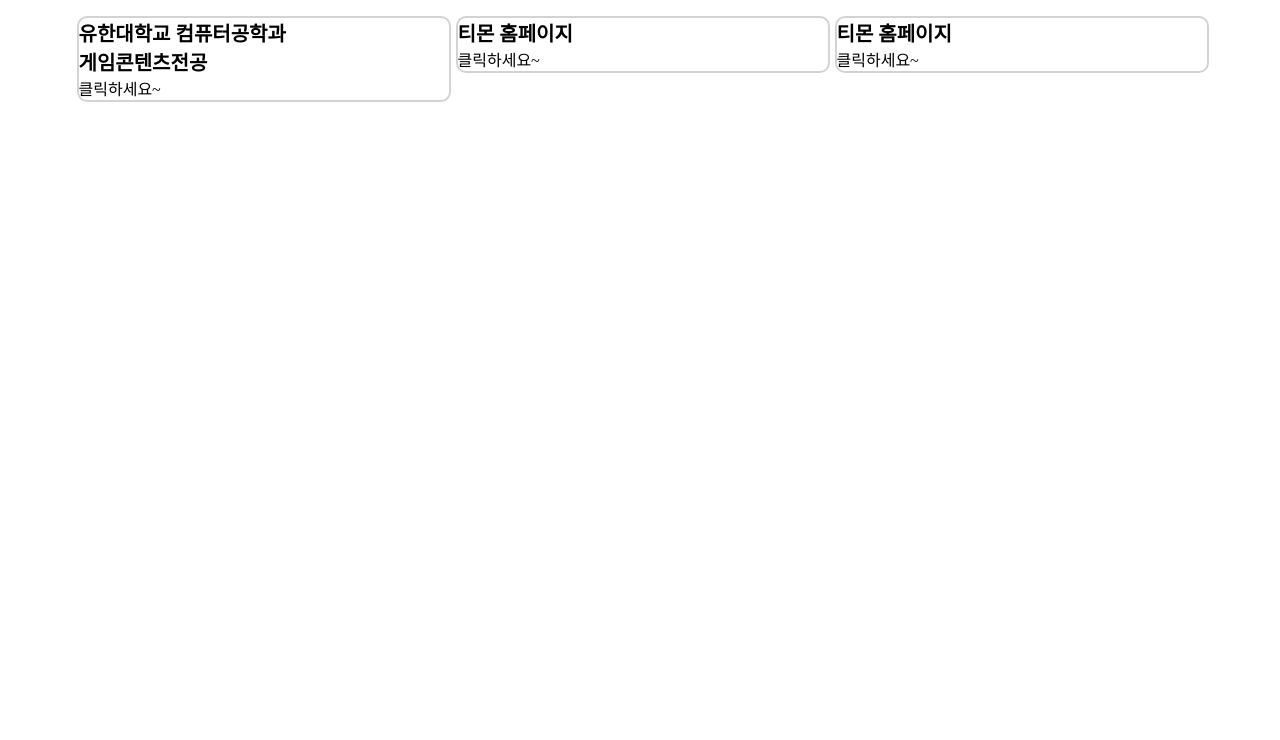
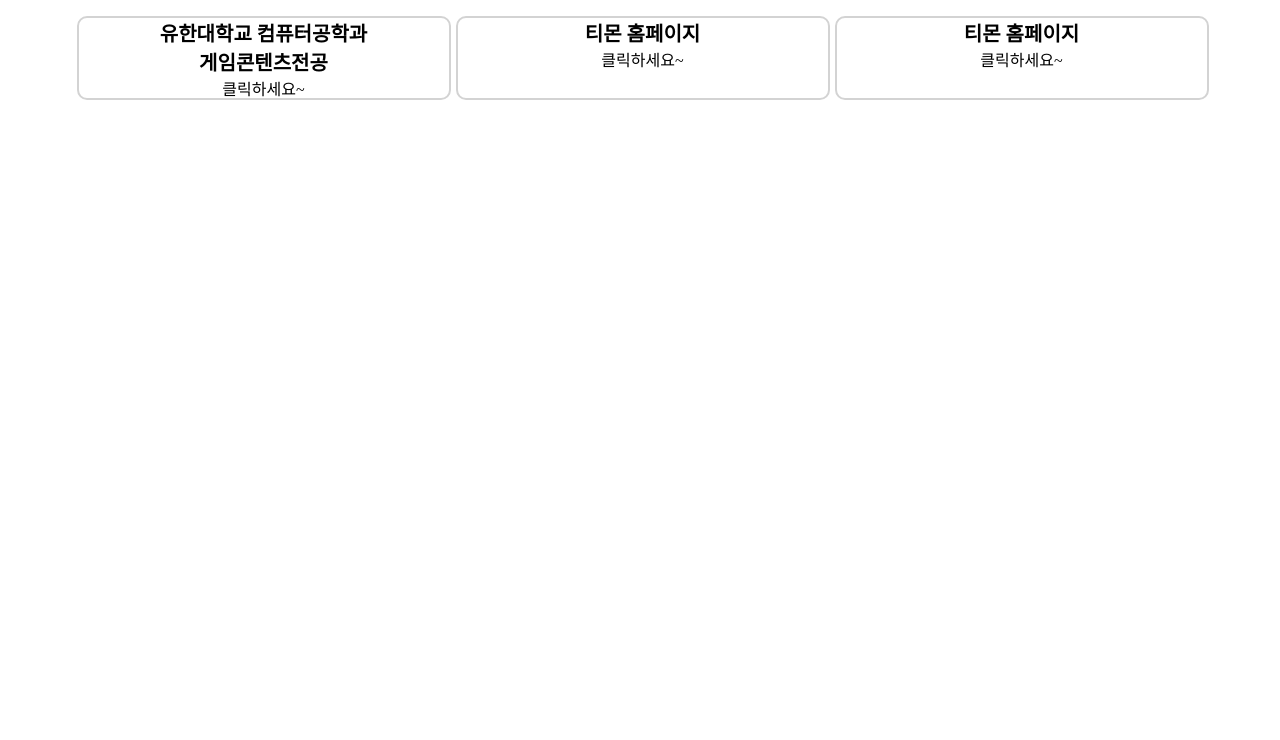
Before and after one commit to ism0509/homepage, a plain HTML site: page index.html in a window 1280 px wide. Shown: the part 60-800 px from the top of the page. Drawn offline with Linux system fonts and the light colour scheme.

Commit message:
Update index.html

```diff
--- a/index.html
+++ b/index.html
@@ -21,7 +21,7 @@
             border-radius: 10px;
             float: left;
             width: 370px;
-            height: 250px
+            height: 80px;
             text-align: center;
             margin-left: 5px;
             margin-top: 30px;
```
